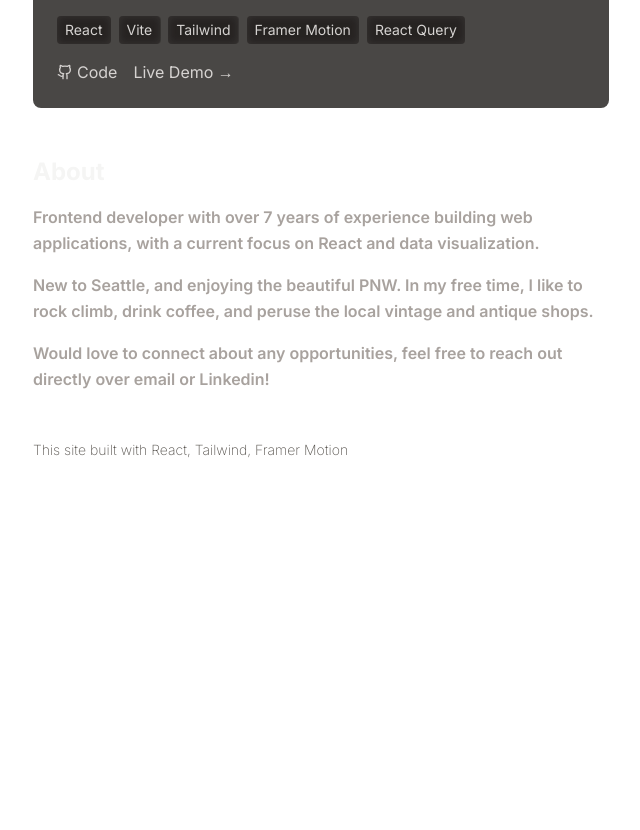
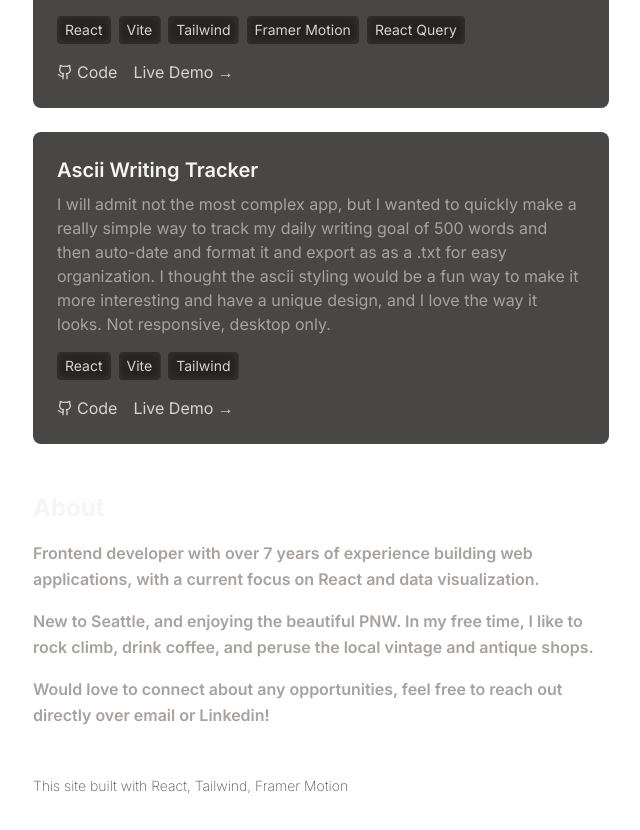
Before and after one commit to rschmidt6/rs-portfolio, a React (Vite) app: page / in a window 1280 px wide. Shown: the part 1420-2250 px from the top of the page, without its empty margins (537-1177 px from the left). Before the commit the page ends 1960 px from the top, so only its background shows below. Built offline with nearby package versions, Linux system fonts and the light colour scheme.

Commit message:
added to portfolio

```diff
--- a/src/components/Portfolio.tsx
+++ b/src/components/Portfolio.tsx
@@ -286,6 +286,45 @@ const Portfolio = () => {
                   </a>
                 </div>
               </div>
+              <div className="bg-stone-900/80 backdrop-blur-sm p-6 rounded-lg">
+                <h3 className="text-xl font-semibold text-stone-100">
+                  Ascii Writing Tracker
+                </h3>
+                <p className="text-stone-400 mt-2">
+                  I will admit not the most complex app, but I wanted to quickly
+                  make a really simple way to track my daily writing goal of 500
+                  words and then auto-date and format it and export as as a .txt
+                  for easy organization. I thought the ascii styling would be a
+                  fun way to make it more interesting and have a unique design,
+                  and I love the way it looks. Not responsive, desktop only.
+                </p>
+                <div className="mt-4 flex flex-wrap gap-2">
+                  <span className="px-2 py-1 bg-stone-800/50 backdrop-blur-sm rounded text-sm text-stone-300">
+                    React
+                  </span>
+                  <span className="px-2 py-1 bg-stone-800/50 backdrop-blur-sm rounded text-sm text-stone-300">
+                    Vite
+                  </span>
+                  <span className="px-2 py-1 bg-stone-800/50 backdrop-blur-sm rounded text-sm text-stone-300">
+                    Tailwind
+                  </span>
+                </div>
+                <div className="mt-4 flex gap-4">
+                  <a
+                    href="https://github.com/rschmidt6/ascii-writing-tracker"
+                    className="text-stone-300 hover:text-stone-100 flex items-center gap-1 transition-colors"
+                  >
+                    <Github size={16} />
+                    <span>Code</span>
+                  </a>
+                  <a
+                    href="https://ascii-writing-tracker.vercel.app/"
+                    className="text-stone-300 hover:text-stone-100 transition-colors"
+                  >
+                    Live Demo →
+                  </a>
+                </div>
+              </div>
             </div>
           </section>
           {/* About Section */}
```
